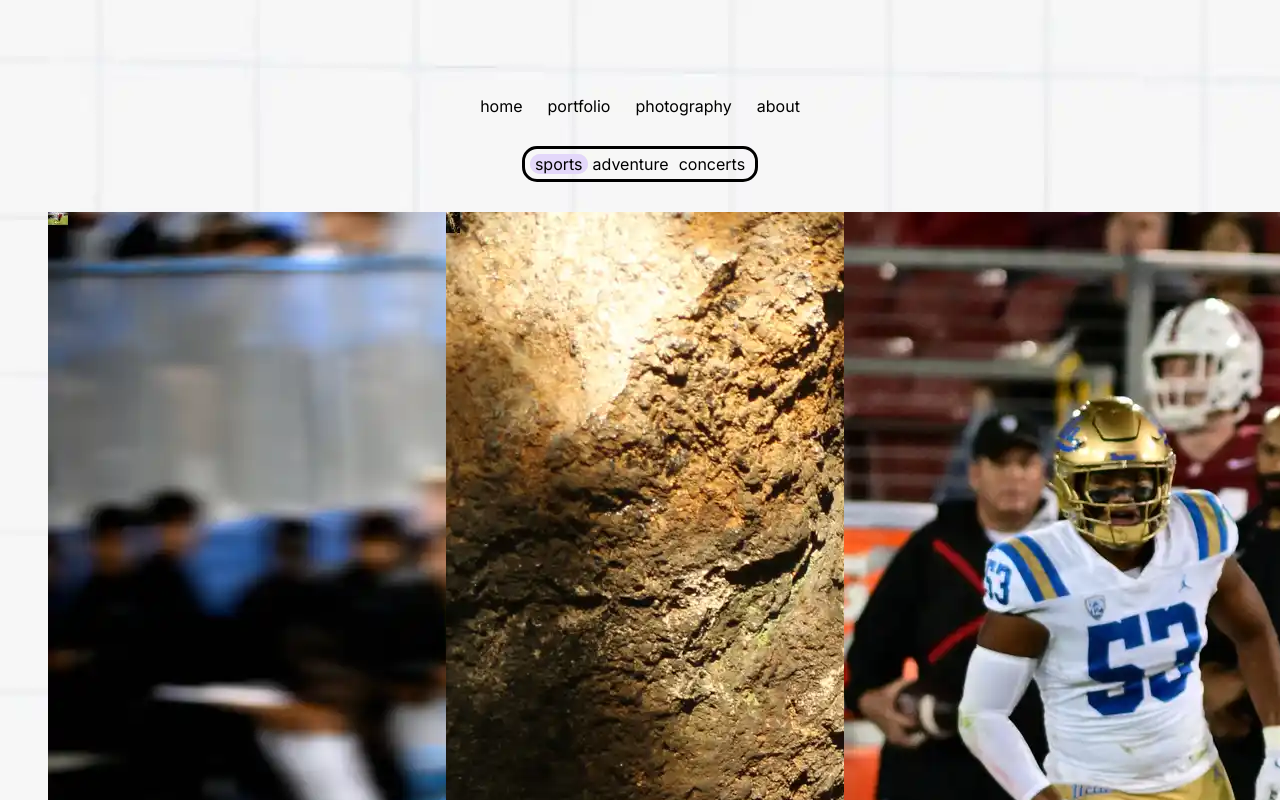
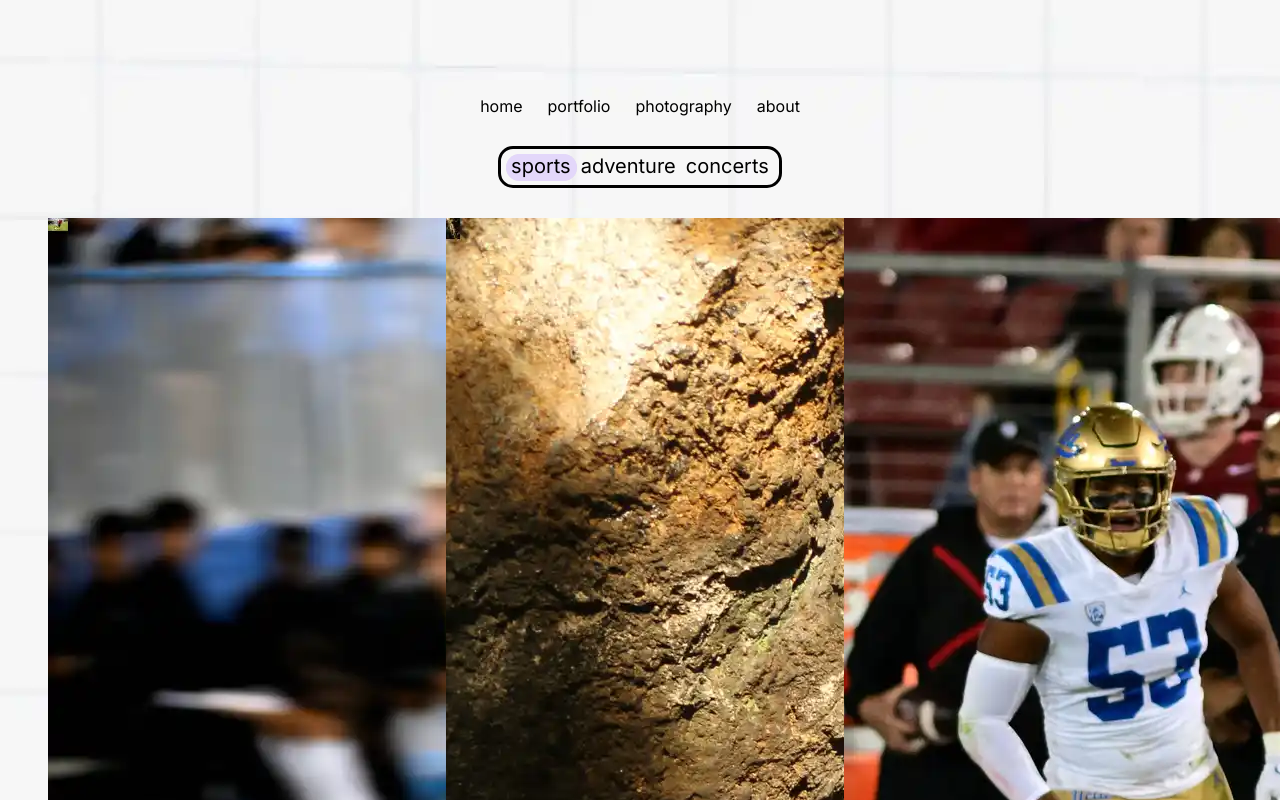
Before and after one commit to jakegreenbergbell/portfolio, a Next.js app: page /home/photography in a window 1280 px wide. Shown: the top 800 px of the page. Built offline with nearby package versions, Linux system fonts and the light colour scheme.

Commit message:
Make photo ToggleButton font larger.

```diff
--- a/src/app/components/ToggleButton.js
+++ b/src/app/components/ToggleButton.js
@@ -15,9 +15,9 @@ export default function ToggleButton(props) {
     const genreHoverAnimator = useAnimation();
 
     const genrePositions = {
-        0: { width: "58px", left: "5px", opacity: 1 },
-        1: { width: "89px", left: "62px", opacity: 1 },
-        2: { width: "79px", left: "149px", opacity: 1 },
+        0: { width: "71px", left: "5px", opacity: 1 },
+        1: { width: "108px", left: "74px", opacity: 1 },
+        2: { width: "95px", left: "180px", opacity: 1 },
         3: { opacity: 0 },
     };
 
@@ -78,12 +78,12 @@ export default function ToggleButton(props) {
 
 const StyledBackgroundSlider = styled(motion.div)`
     background: #e3d7fa;
-    height: 20px;
+    height: 27px;
     position: absolute;
     border-radius: 15px;
     z-index: 3;
     top: 5px;
-    width: 58px;
+    width: 71px;
     left: 5px;
 `;
 
@@ -106,11 +106,11 @@ const ToggleOption = styled.span`
     display: inline-block;
     background-color: transparent;
     position: relative;
-    pointer: cursor;
-    height: 20px;
+    height: 26px;
     margin-top: 5px;
     margin-bottom: 5px;
     cursor: pointer;
+    font-size: 20px;
 `;
 
 const ToggleFirstOption = styled(ToggleOption)`
```
